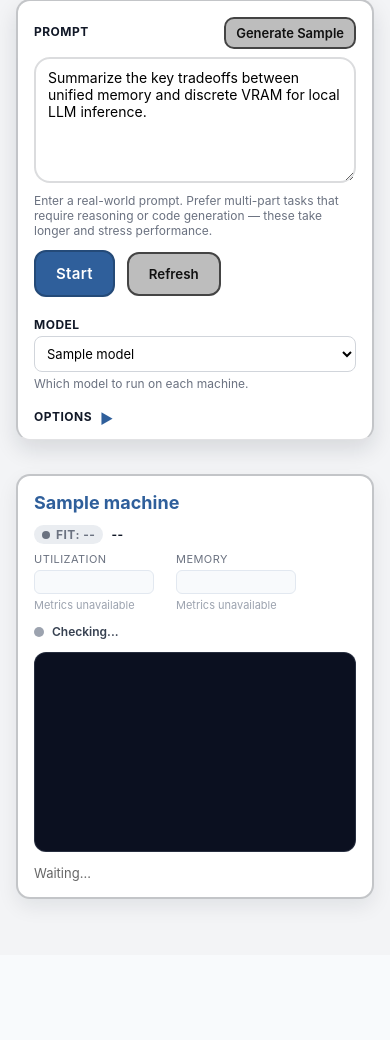
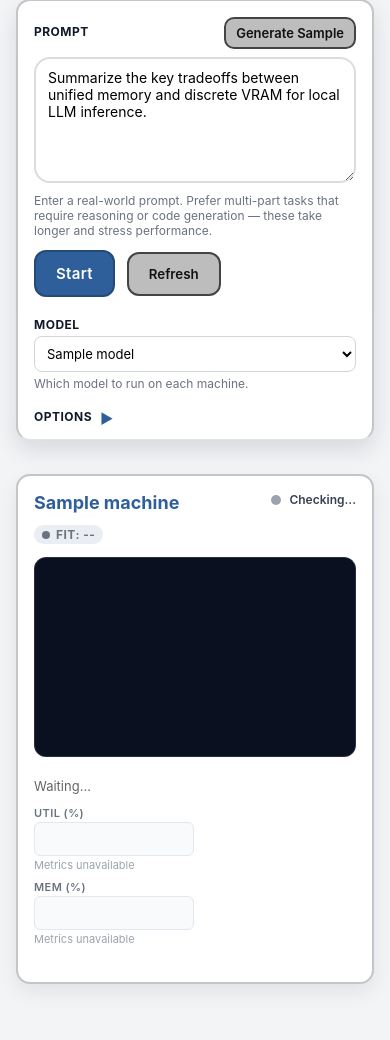
Before and after one commit to todddb/bench-race, a Flask app: template central/templates/index.html in a window 390 px wide. Shown: the part 197-1237 px from the top of the page. Before the commit the page ends 1108 px from the top, so only its background shows below. Run offline with Flask 3, Linux system fonts and the light colour scheme; the template is opened without the code that fills it: most values are stand-ins (such as "Sample title", 1, 10 or a date in 2020); parts of the project's set-up code (start-up, migrations or seed data) failed here and were passed over; some libraries are stand-ins or nearby versions.

Commit message:
Clarify FIT display, normalize graphs to %, add source tooltips, reposition graphs
Dashboard improvements:

1. FIT Display Clarification:
   - Show FIT as multiplier (e.g., "FIT: GOOD 4.8×") instead of score
   - Updated thresholds: <1.0× = FAIL, 1.0×-1.2× = RISK, ≥1.2× = GOOD
   - Enhanced tooltip explaining: "Fit = available memory / estimated model memory"
   - Include target and range information in tooltip

2. Normalize Graphs to Percent:
   - Utilization: Label as "UTIL (%)" with source tooltip (GPU% or CPU%)
   - Memory: Convert to percent with "MEM (%)" label
     - VRAM%: (used/total) × 100 when GPU available
     - System RAM%: (used/total) × 100 when VRAM unavailable
     - Show "Memory telemetry unavailable" when total RAM unknown
   - Updated both inline sparklines and modal displays

3. Reposition Graphs Below Output:
   - Moved sparklines from header to footer row below output window
   - Stacked vertically beside final usage stats (Model/Engine/TTFT/etc)
   - New layout uses flex with fixed 160px width for sparklines
   - Increased sparkline size to 160×34px for better visibility
   - Added responsive breakpoint for mobile (stacks vertically)
   - No increase in card dimensions

Files modified:
- central/templates/index.html: Restructured machine card layout
- central/static/js/app.js: Updated FIT logic, graph normalization, tooltips
- central/static/css/app.css: Added footer-row and mini-sparklines styles

https://claude.ai/code/session_THegC

```diff
--- a/central/static/css/app.css
+++ b/central/static/css/app.css
@@ -107,10 +107,47 @@ textarea.prompt { font-family: Inter, system-ui, -apple-system, "Segoe UI", Robo
 .model-fit.fail { color: #dc2626; }
 .model-fit.unknown { color: #6b7280; }
 
-.runtime-sparklines { display: flex; gap: 12px; flex-wrap: wrap; margin-top: 4px; }
-.sparkline-block { display: flex; flex-direction: column; gap: 4px; min-width: 130px; }
-.sparkline-label { font-size: 11px; color: #6b7280; text-transform: uppercase; letter-spacing: 0.04em; }
-.sparkline { width: 120px; height: 24px; border-radius: 6px; background: #f8fafc; border: 1px solid #e2e8f0; cursor: pointer; }
+/* Footer row with metrics and sparklines side by side */
+.footer-row {
+  display: flex;
+  gap: 12px;
+  align-items: flex-start;
+  margin-top: 8px;
+}
+
+/* Mini sparklines container - stacked vertically beside metrics */
+.mini-sparklines {
+  flex: 0 0 160px;
+  max-width: 160px;
+  display: flex;
+  flex-direction: column;
+  gap: 8px;
+}
+
+.sparkline-block {
+  display: flex;
+  flex-direction: column;
+  gap: 2px;
+}
+
+.sparkline-label {
+  font-size: 11px;
+  color: #6b7280;
+  text-transform: uppercase;
+  letter-spacing: 0.04em;
+  font-weight: 600;
+}
+
+.sparkline {
+  width: 160px;
+  height: 34px;
+  border-radius: 6px;
+  background: #f8fafc;
+  border: 1px solid #e2e8f0;
+  cursor: pointer;
+  display: block;
+}
+
 .sparkline path { fill: none; stroke-width: 2; }
 .sparkline .cpu-line { stroke: #2563eb; }
 .sparkline .gpu-line { stroke: #16a34a; stroke-dasharray: 4 3; }
@@ -285,6 +322,8 @@ body.options-expanded textarea.prompt { min-height: 220px; }
   .grid { grid-template-columns: 1fr; }
   .service-controls { flex-direction: column; }
   .main-layout { flex-direction: column; }
+  .footer-row { flex-direction: column; }
+  .mini-sparklines { max-width: 100%; }
 }
 
 @media (max-width: 980px) {
--- a/central/static/js/app.js
+++ b/central/static/js/app.js
@@ -449,27 +449,52 @@ function updateModelFit(machine) {
   const fitEl = document.getElementById(`model-fit-${machine.machine_id}`);
   if (!fitEl) return;
   const fit = machine.model_fit || {};
-  const label = fit.label || "unknown";
+
+  // Determine label based on fit_ratio thresholds
+  const fitRatio = fit.fit_ratio;
+  let label = "unknown";
+  if (fitRatio != null) {
+    if (fitRatio < 1.0) {
+      label = "fail";
+    } else if (fitRatio < 1.2) {
+      label = "risk";
+    } else {
+      label = "good";
+    }
+  }
+
   fitEl.classList.remove("good", "marginal", "risk", "fail", "unknown");
   fitEl.classList.add(label);
   const badge = fitEl.querySelector(".fit-badge");
   const scoreEl = fitEl.querySelector(".fit-score");
   if (!badge || !scoreEl) return;
+
   if (label === "unknown") {
-    badge.textContent = "Fit: --";
-    scoreEl.textContent = "--";
+    badge.textContent = "FIT: --";
+    scoreEl.textContent = "";
     fitEl.title = "Model fit unavailable";
     return;
   }
-  const score = fit.fit_score != null ? fit.fit_score.toFixed(1) : "--";
-  badge.textContent = `Fit: ${label}`;
-  scoreEl.textContent = score;
+
+  // Display FIT as multiplier with label badge
+  const fitDisplay = fitRatio.toFixed(1) + "×";
+  const labelText = label.toUpperCase();
+  badge.textContent = `FIT: ${labelText}`;
+  scoreEl.textContent = fitDisplay;
+
+  // Updated tooltip with clearer explanation
   const tooltip = [
-    `Model size: ${formatBytes(fit.model_bytes)}`,
-    `Usable ${fit.memory_label || "VRAM"}: ${formatBytes(fit.usable_vram_bytes)}`,
+    "Fit = available memory / estimated model memory",
+    "Target: ≥ 1.0× (higher = more headroom)",
+    "",
+    `Current: ${fitDisplay}`,
+    `Available ${fit.memory_label || "VRAM"}: ${formatBytes(fit.usable_vram_bytes)}`,
     `Estimated peak: ${formatBytes(fit.estimated_peak_bytes)}`,
-    `Fit ratio: ${fit.fit_ratio ? fit.fit_ratio.toFixed(2) : "n/a"}`,
-    "Suggested actions: reduce batch, use fp16, smaller model, or choose more VRAM.",
+    "",
+    "Ranges:",
+    "  < 1.0× = FAIL (insufficient memory)",
+    "  1.0×–1.2× = RISK (tight fit)",
+    "  ≥ 1.2× = GOOD (safe headroom)",
   ];
   fitEl.title = tooltip.join("\n");
 }
@@ -555,7 +580,7 @@ const updateRuntimeMetrics = (machineId, metrics) => {
     // Show both CPU and GPU when GPU is available
     utilSeries.push({ values: cpu, className: "cpu-line", maxValue: cpuMax });
     utilSeries.push({ values: gpu, className: "gpu-line", maxValue: gpuMax });
-    utilTitle = "CPU (solid) + GPU (dashed) utilization";
+    utilTitle = "GPU utilization (%)";
     const lastCpu = cpu.filter((v) => v != null).slice(-1)[0];
     const lastGpu = gpu.filter((v) => v != null).slice(-1)[0];
     utilMeta = `CPU ${lastCpu ?? "n/a"}% | GPU ${lastGpu ?? "n/a"}%`;
@@ -565,7 +590,7 @@ const updateRuntimeMetrics = (machineId, metrics) => {
   } else if (hasCpuUtil) {
     // Show only CPU when GPU is not available
     utilSeries.push({ values: cpu, className: "cpu-line", maxValue: cpuMax });
-    utilTitle = "CPU utilization (GPU metrics unavailable)";
+    utilTitle = "CPU utilization (%)";
     const lastCpu = cpu.filter((v) => v != null).slice(-1)[0];
     utilMeta = `CPU ${lastCpu ?? "n/a"}%`;
     if (DEBUG_UI) {
@@ -595,25 +620,46 @@ const updateRuntimeMetrics = (machineId, metrics) => {
   let memValues = [];
   let memTitle = "";
   let memMeta = "";
-  let memMax = 1;
+  let memMax = 100;  // Memory is now displayed as percentage
 
   if (hasVram) {
-    memValues = vramUsed;
-    memMax = Math.max(...vramTotal.filter((v) => v != null), 1);
-    memTitle = "VRAM usage";
-    const lastMem = memValues.filter((v) => v != null).slice(-1)[0];
-    memMeta = `VRAM ${lastMem ?? "n/a"} MiB`;
+    // Convert VRAM to percentage: (used / total) * 100
+    memValues = vramUsed.map((used, i) => {
+      const total = vramTotal[i];
+      if (used == null || total == null || total === 0) return null;
+      return (used / total) * 100;
+    });
+    memTitle = "VRAM used (%)";
+    const lastPct = memValues.filter((v) => v != null).slice(-1)[0];
+    memMeta = lastPct != null ? `VRAM ${lastPct.toFixed(1)}%` : "VRAM n/a";
     if (DEBUG_UI) {
-      console.log(`[${machineId}] Memory source: VRAM`);
+      console.log(`[${machineId}] Memory source: VRAM%`);
     }
   } else if (hasSystemMem) {
-    memValues = systemMem;
-    memMax = Math.max(...systemMem.filter((v) => v != null), 1);
-    memTitle = "System RAM usage (GPU metrics unavailable)";
-    const lastMem = memValues.filter((v) => v != null).slice(-1)[0];
-    memMeta = `RAM ${lastMem ?? "n/a"} MiB`;
-    if (DEBUG_UI) {
-      console.log(`[${machineId}] Memory source: System RAM`);
+    // For system RAM, we need total_system_ram_bytes from capabilities
+    // If not available, show as N/A
+    const machine = statusCache.get(machineId);
+    const totalRamBytes = machine?.capabilities?.total_system_ram_bytes;
+
+    if (totalRamBytes) {
+      const totalRamMib = totalRamBytes / (1024 * 1024);
+      memValues = systemMem.map((used) => {
+        if (used == null || totalRamMib === 0) return null;
+        return (used / totalRamMib) * 100;
+      });
+      memTitle = "System RAM used (%)";
+      const lastPct = memValues.filter((v) => v != null).slice(-1)[0];
+      memMeta = lastPct != null ? `RAM ${lastPct.toFixed(1)}%` : "RAM n/a";
+      if (DEBUG_UI) {
+        console.log(`[${machineId}] Memory source: System RAM%`);
+      }
+    } else {
+      // Total RAM not available, show as N/A
+      memTitle = "Memory telemetry unavailable";
+      memMeta = "Memory telemetry unavailable";
+      if (DEBUG_UI) {
+        console.log(`[${machineId}] Memory source: System RAM total unknown`);
+      }
     }
   } else {
     memTitle = "Metrics unavailable";
@@ -623,9 +669,10 @@ const updateRuntimeMetrics = (machineId, metrics) => {
     }
   }
 
-  memPlaceholder?.classList.toggle("hidden", hasMem);
-  memBlock?.classList.toggle("is-empty", !hasMem);
-  if (hasMem) {
+  const hasMemData = memValues.length > 0 && memValues.some((v) => v != null);
+  memPlaceholder?.classList.toggle("hidden", hasMemData);
+  memBlock?.classList.toggle("is-empty", !hasMemData);
+  if (hasMemData) {
     renderSparkline(memSvg, [{ values: memValues, className: "mem-line", maxValue: memMax }], { title: memTitle });
   }
   if (memSvg) memSvg.dataset.sparklineMeta = memMeta;
@@ -677,21 +724,37 @@ const openSparklineModal = (machineId, type) => {
     if (modalLabel) modalLabel.textContent = `${machineLabel} • Memory`;
 
     if (hasVram) {
-      const memMax = Math.max(...vramTotal.filter((v) => v != null), 1);
-      const lastMem = vramUsed.filter((v) => v != null).slice(-1)[0];
-      if (modalMeta) modalMeta.textContent = `VRAM ${lastMem ?? "n/a"} MiB`;
-      renderSparkline(modalChart, [{ values: vramUsed, className: "mem-line", maxValue: memMax }], {
+      // Convert VRAM to percentage
+      const memValues = vramUsed.map((used, i) => {
+        const total = vramTotal[i];
+        if (used == null || total == null || total === 0) return null;
+        return (used / total) * 100;
+      });
+      const lastPct = memValues.filter((v) => v != null).slice(-1)[0];
+      if (modalMeta) modalMeta.textContent = lastPct != null ? `VRAM ${lastPct.toFixed(1)}%` : "VRAM n/a";
+      renderSparkline(modalChart, [{ values: memValues, className: "mem-line", maxValue: 100 }], {
         width: 480,
         height: 120,
       });
     } else if (hasSystemMem) {
-      const memMax = Math.max(...systemMem.filter((v) => v != null), 1);
-      const lastMem = systemMem.filter((v) => v != null).slice(-1)[0];
-      if (modalMeta) modalMeta.textContent = `RAM ${lastMem ?? "n/a"} MiB (VRAM unavailable)`;
-      renderSparkline(modalChart, [{ values: systemMem, className: "mem-line", maxValue: memMax }], {
-        width: 480,
-        height: 120,
-      });
+      const machine = statusCache.get(machineId);
+      const totalRamBytes = machine?.capabilities?.total_system_ram_bytes;
+
+      if (totalRamBytes) {
+        const totalRamMib = totalRamBytes / (1024 * 1024);
+        const memValues = systemMem.map((used) => {
+          if (used == null || totalRamMib === 0) return null;
+          return (used / totalRamMib) * 100;
+        });
+        const lastPct = memValues.filter((v) => v != null).slice(-1)[0];
+        if (modalMeta) modalMeta.textContent = lastPct != null ? `RAM ${lastPct.toFixed(1)}%` : "RAM n/a";
+        renderSparkline(modalChart, [{ values: memValues, className: "mem-line", maxValue: 100 }], {
+          width: 480,
+          height: 120,
+        });
+      } else {
+        if (modalMeta) modalMeta.textContent = "Memory telemetry unavailable";
+      }
     } else {
       if (modalMeta) modalMeta.textContent = "Metrics unavailable";
     }
--- a/central/templates/index.html
+++ b/central/templates/index.html
@@ -119,24 +119,8 @@
                 <div class="pane-header-main">
                   <div class="pane-title">{{ m.label }}</div>
                   <div class="model-fit" id="model-fit-{{ m.machine_id }}">
-                    <span class="fit-badge">Fit: --</span>
-                    <span class="fit-score">--</span>
-                  </div>
-                  <div class="runtime-sparklines" id="runtime-sparklines-{{ m.machine_id }}">
-                    <div class="sparkline-block">
-                      <div class="sparkline-label">Utilization</div>
-                      <svg class="sparkline" id="sparkline-util-{{ m.machine_id }}" viewBox="0 0 120 24"></svg>
-                      <div class="sparkline-placeholder" id="sparkline-util-placeholder-{{ m.machine_id }}">
-                        Metrics unavailable
-                      </div>
-                    </div>
-                    <div class="sparkline-block">
-                      <div class="sparkline-label">Memory</div>
-                      <svg class="sparkline" id="sparkline-mem-{{ m.machine_id }}" viewBox="0 0 120 24"></svg>
-                      <div class="sparkline-placeholder" id="sparkline-mem-placeholder-{{ m.machine_id }}">
-                        Metrics unavailable
-                      </div>
-                    </div>
+                    <span class="fit-badge">FIT: --</span>
+                    <span class="fit-score"></span>
                   </div>
                 </div>
                 <div class="pane-status">
@@ -161,8 +145,26 @@
                 <ul class="progress-log" id="sync-progress-log-{{ m.machine_id }}"></ul>
               </div>
               <pre class="output" id="out-{{ m.machine_id }}"></pre>
-              <div class="metrics" id="metrics-{{ m.machine_id }}">
-                <span class="muted">Waiting…</span>
+              <div class="footer-row">
+                <div class="metrics" id="metrics-{{ m.machine_id }}">
+                  <span class="muted">Waiting…</span>
+                </div>
+                <div class="mini-sparklines" id="runtime-sparklines-{{ m.machine_id }}">
+                  <div class="sparkline-block">
+                    <div class="sparkline-label">UTIL (%)</div>
+                    <svg class="sparkline" id="sparkline-util-{{ m.machine_id }}" viewBox="0 0 120 24"></svg>
+                    <div class="sparkline-placeholder" id="sparkline-util-placeholder-{{ m.machine_id }}">
+                      Metrics unavailable
+                    </div>
+                  </div>
+                  <div class="sparkline-block">
+                    <div class="sparkline-label">MEM (%)</div>
+                    <svg class="sparkline" id="sparkline-mem-{{ m.machine_id }}" viewBox="0 0 120 24"></svg>
+                    <div class="sparkline-placeholder" id="sparkline-mem-placeholder-{{ m.machine_id }}">
+                      Metrics unavailable
+                    </div>
+                  </div>
+                </div>
               </div>
             </div>
             {% endfor %}
```
